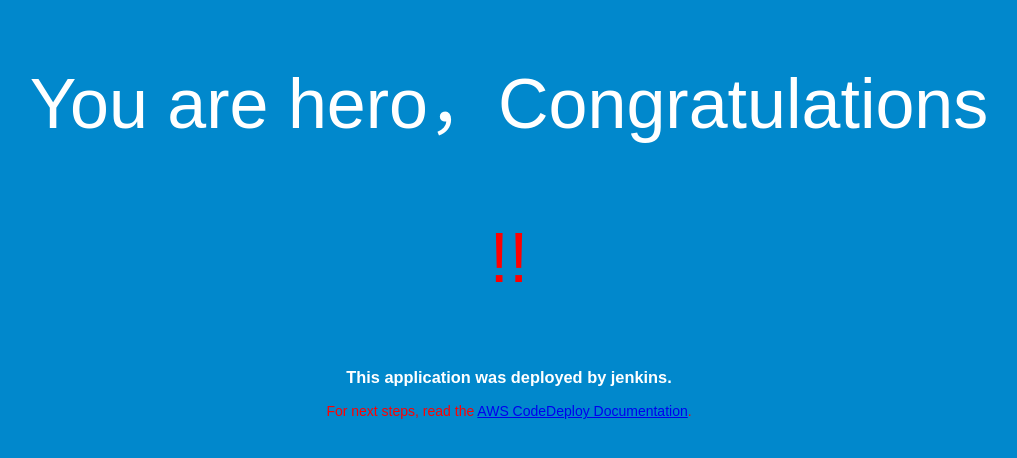
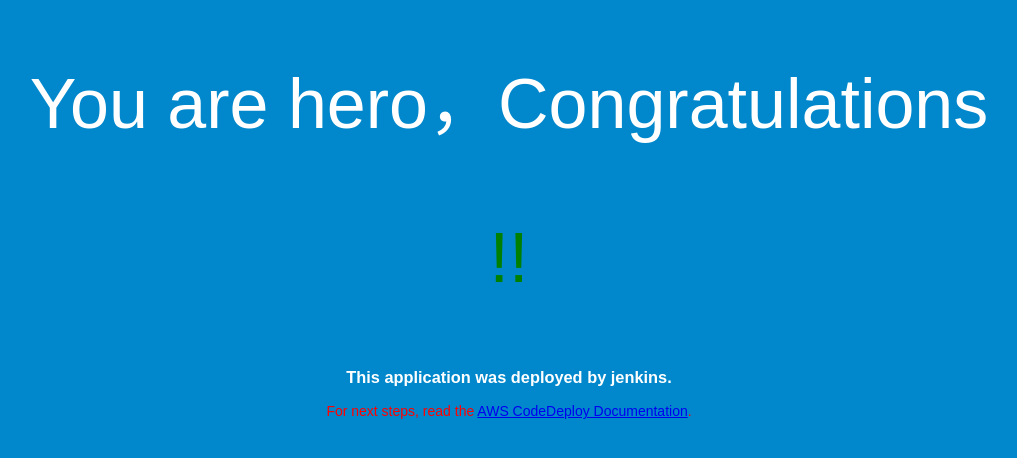
Before and after one commit to supermanpotato/jenkins-codedeploy, a plain HTML site: page index.html in a window 1280 px wide. Shown: the whole page, without its empty margins (131-1148 px from the left). Drawn offline with Linux system fonts and the light colour scheme.

Commit message:
Update index.html

```diff
--- a/index.html
+++ b/index.html
@@ -26,7 +26,7 @@
 </head>
 <body>
   <div align="center">
-    <h1>You are hero，Congratulations<p style="color:red">!!</p></h1>
+    <h1>You are hero，Congratulations<p style="color:green">!!</p></h1>
     <p style="color:red"><h3>This application was deployed by jenkins.</h3></p>
     <p style="color:red">For next steps, read the <a href="http://aws.amazon.com/documentation/codedeploy">AWS CodeDeploy Documentation</a>.</p>
   </div>
```
